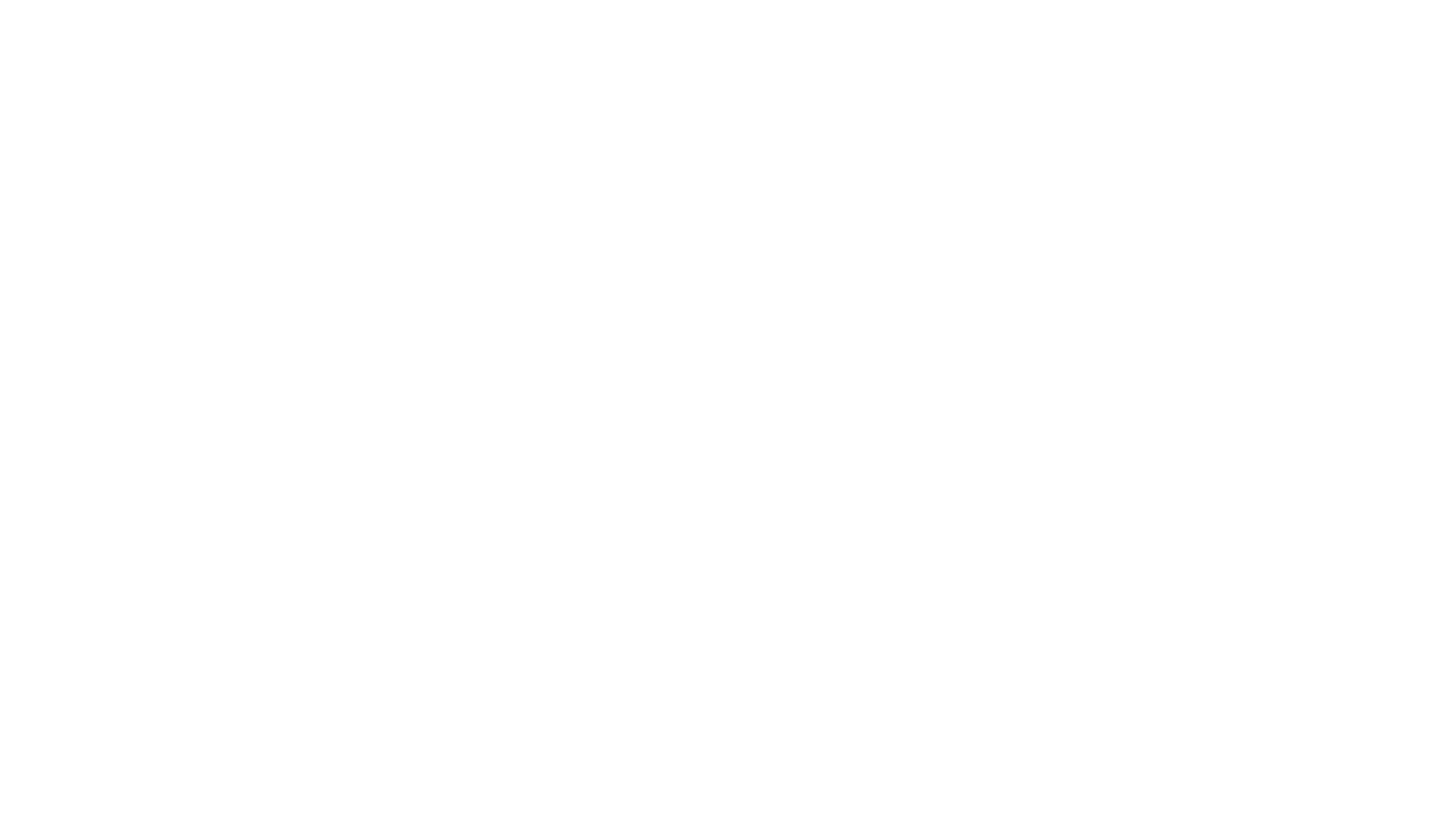
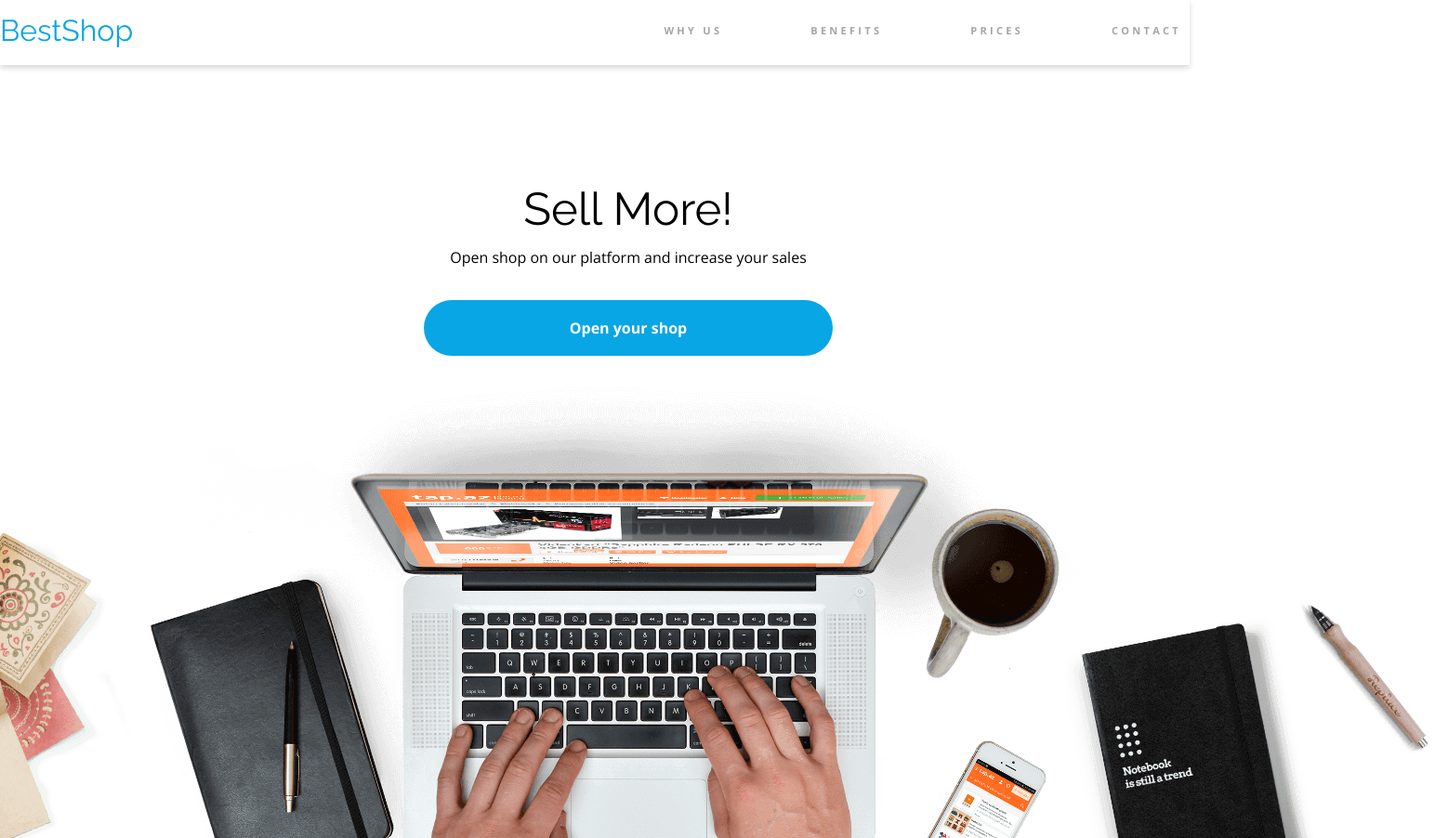
Before and after one commit to PatrykAdamski/Best-Shop, a plain HTML site: page index.html in a window 1280 px wide. Shown: the whole page at 93% size, 1544 px wide, since content can reach past the window. Before the commit the page ends 800 px from the top, so only its background shows below. Drawn offline with nearby package versions, Linux system fonts and the light colour scheme.

Commit message:
Add header and first section

```diff
--- a/css/style.css
+++ b/css/style.css
@@ -7,5 +7,94 @@
     --color-grey: #a5a5a5;
     --color-light-grey: #f7f7f7;
     --color-white: #fff;
+    --font-raleway: "Raleway", sans-serif;
+    --font-open-sans: "Open Sans", sans-serif;
+}
+*{
     box-sizing: border-box;
 }
+body{
+    font-family: var(--font-open-sans);
+    font-size: 10px;
+}
+a{
+    text-decoration: none;
+}
+.container{
+    width: 1352px;
+    margin: 0 auto;
+}
+.btn{
+    border-radius: 40px;
+    color: var(--color-white);
+}
+/* HEADER */
+.header{
+    box-shadow: 0px 3px 6px #00000029;
+    height: 70px;
+}
+.header-wrap{
+    display: flex;
+    justify-content: space-between;
+    align-items: center;
+}
+.header ul{
+    display: flex;
+}
+.header li{
+    padding-right: 67px;
+}
+.header li a{
+    display: block;
+    font-weight: bold;
+    color: var(--color-grey);
+    text-transform: uppercase;
+    font-size: 1.1em;
+    transition: .2s;
+    padding-top: 27px;
+    padding-bottom: 28px;
+    padding-right: 14px;
+    padding-left: 14px;
+    letter-spacing: 3.28px;
+}
+.header li a:hover{
+    color: var(--color-black);
+    border-bottom: 4px solid var(--color-primary);
+
+}
+a.logo{
+    font-family: var(--font-raleway);
+    font-size: 3.2em;
+    color: var(--color-primary);
+}
+/* FIRST SECTION */
+.first-section{
+    margin-top: 130px;
+}
+.first-section-wrap{
+    display: flex;
+    flex-direction: column;
+    /* justify-content: center; */
+    align-items: center;
+
+}
+.title{
+    font-family: var(--font-raleway);
+    font-size: 4.9em;
+    color: var(--color-black);
+    margin-bottom: 20px;
+    text-align: center;
+}
+.title-text{
+    font-size: 1.6em;
+    color: var(--color-black);
+    text-align: center;
+    margin-bottom: 38px;
+}
+.first-section-btn{
+    display: block;
+    font-weight: bold;
+    font-size: 1.6em;
+    background-color: var(--color-primary);
+    padding: 22px 157px;
+}
--- a/index.html
+++ b/index.html
@@ -11,6 +11,28 @@
     <link rel="stylesheet" href="./css/style.css">
 </head>
 <body>
-
+    <header class="header">
+        <div class="header-wrap container">
+            <a href="#" class="logo">BestShop</a>
+            <nav>
+                <ul>
+                    <li><a href="#">Why us</a></li>
+                    <li><a href="#">Benefits</a></li>
+                    <li><a href="#">Prices</a></li>
+                    <li><a href="#">Contact</a></li>
+                </ul>
+            </nav>
+        </div>
+    </header>
+    <section class="first-section">
+        <div class="first-section-wrap container">
+            <div class="first-section-title-wrap">
+                <h1 class="title">Sell More!</h1>
+                <h2 class="title-text">Open shop on our platform and increase your sales</h2>
+                <a href="#" class="btn first-section-btn">Open your shop</a>
+            </div>
+            <img src="./assets/Background.png" alt="" class="first-section-image">
+        </div>
+    </section>
 </body>
 </html>
```
